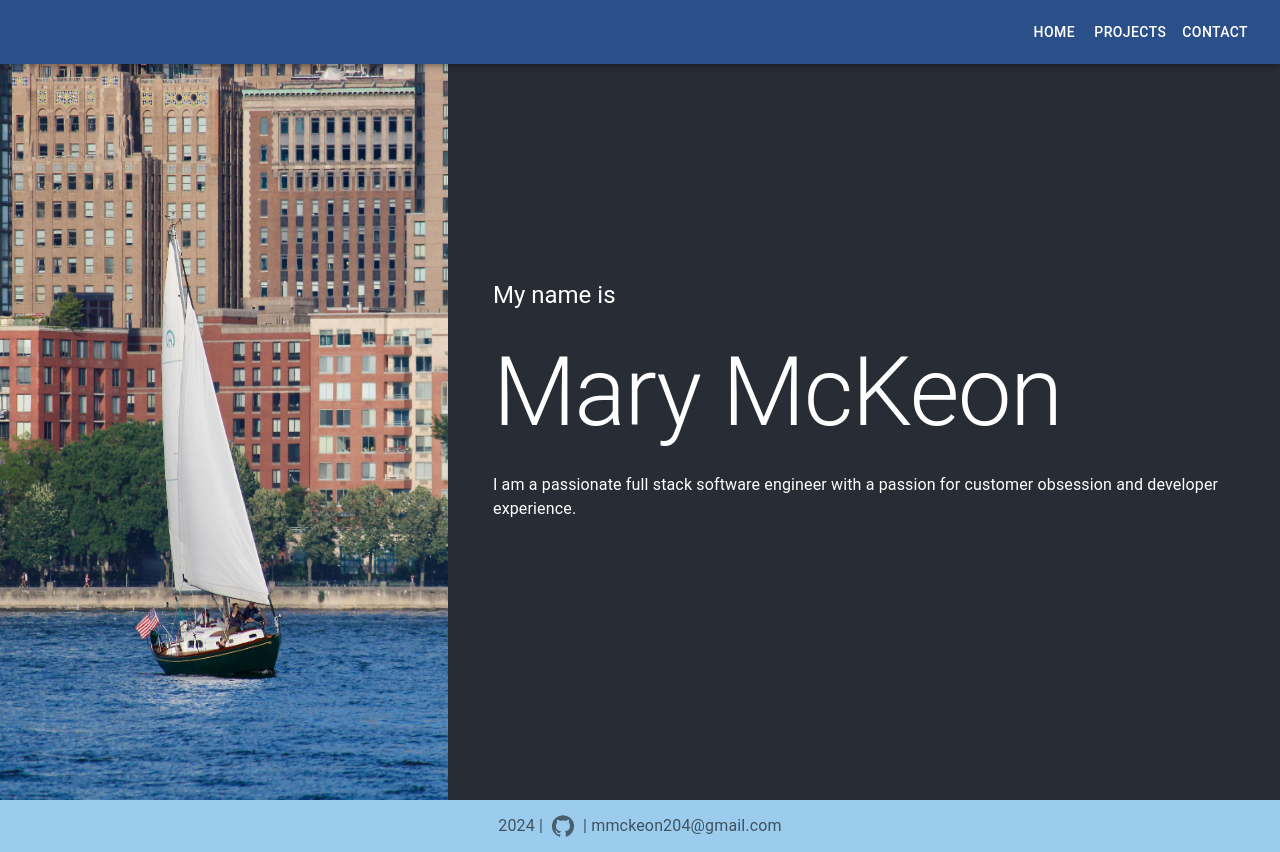
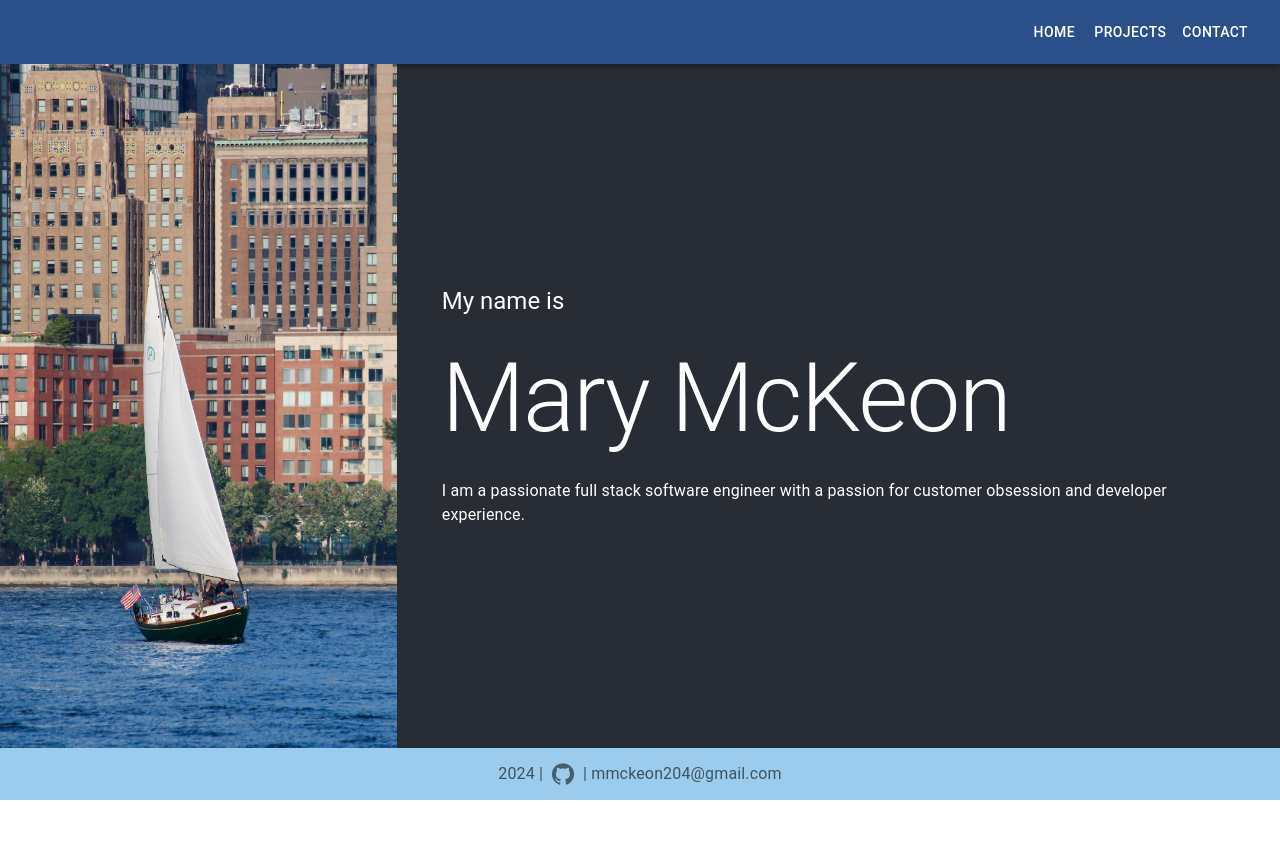
Before and after one commit to mmckeon16/mary-website, a React (Create React App) app: page / in a window 1280 px wide. After the commit the page ends 800 px from the top, so only its background shows below. Built offline with nearby package versions, Linux system fonts and the light colour scheme.

Commit message:
fixing up nav bar and img styling

```diff
--- a/src/pages/Contact/Contact.css
+++ b/src/pages/Contact/Contact.css
@@ -1,12 +1,15 @@
 .contactPage {
   height: 100%;
-  width: 100%
+  width: 100%;
+  display: flex;
+  flex-direction: column;
+  justify-content: space-between;
+  align-items: center;
 }
 .contactBody {
   display: flex;
   flex-direction: row;
   width: 100%;
-  height:100%;
 }
 
 .contactText {
@@ -19,7 +22,7 @@
 }
 
 .contactImg {
-  width: 55vw;
+  width: 35vw;
   max-width:530px;
 }
 
--- a/src/pages/Home/Home.css
+++ b/src/pages/Home/Home.css
@@ -1,6 +1,10 @@
 .homePage {
   height: 100%;
-  width: 100%
+  width: 100%;
+  display: flex;
+  flex-direction: column;
+  justify-content: space-between;
+  align-items: center;
 }
 
 .homePageContent {
@@ -11,7 +15,7 @@
 }
 
 .image {
-  width: 35vw;
+  width: 31vw;
 }
 
 .homePageContent .homePageText {
--- a/src/pages/components/AppbarNav.css
+++ b/src/pages/components/AppbarNav.css
@@ -1,10 +1,5 @@
-.nav-content {
-  z-index: unset;
-}
-
 .nav-bar {
   display: flex;
   justify-content: flex-end;
   background-color:#2B4F89;
-  /* blue: #2B4F89 green: #214A38 white: #D8D8D8*/
 }
--- a/src/pages/components/AppbarNav.js
+++ b/src/pages/components/AppbarNav.js
@@ -7,7 +7,7 @@ function AppbarNav() {
   const navItems = [{title:'Home', url:'/'}, {title:'Projects', url:'/projects'}, {title:'Contact', url:'/contact'}];
 
   return (
-      <AppBar component="nav" className="nav-content">
+      <AppBar position="static">
         <Toolbar className="nav-bar">
           <div>
             {navItems.map(({title, url}) => (
--- a/src/pages/components/Footer.js
+++ b/src/pages/components/Footer.js
@@ -14,8 +14,6 @@ function Footer() {
     >
       <Container maxWidth="lg">
         <Grid container direction="column" alignItems="center">
-          <Grid item xs={12}>
-          </Grid>
           <Grid item xs={12} className="footerGrid">
             <Typography color="textSecondary" variant="subtitle1" className="footerText">
               {`${new Date().getFullYear()} | `}
```
